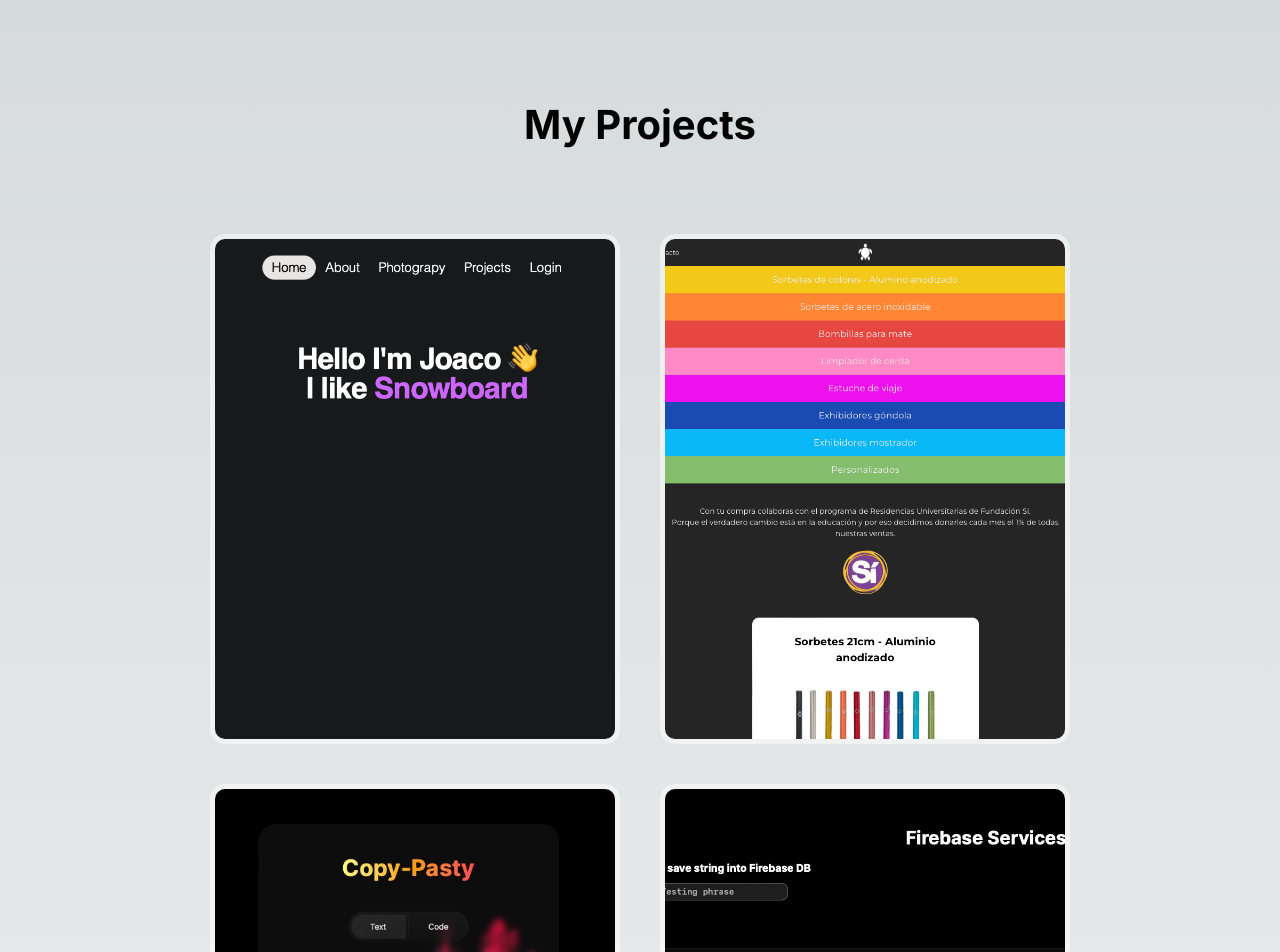
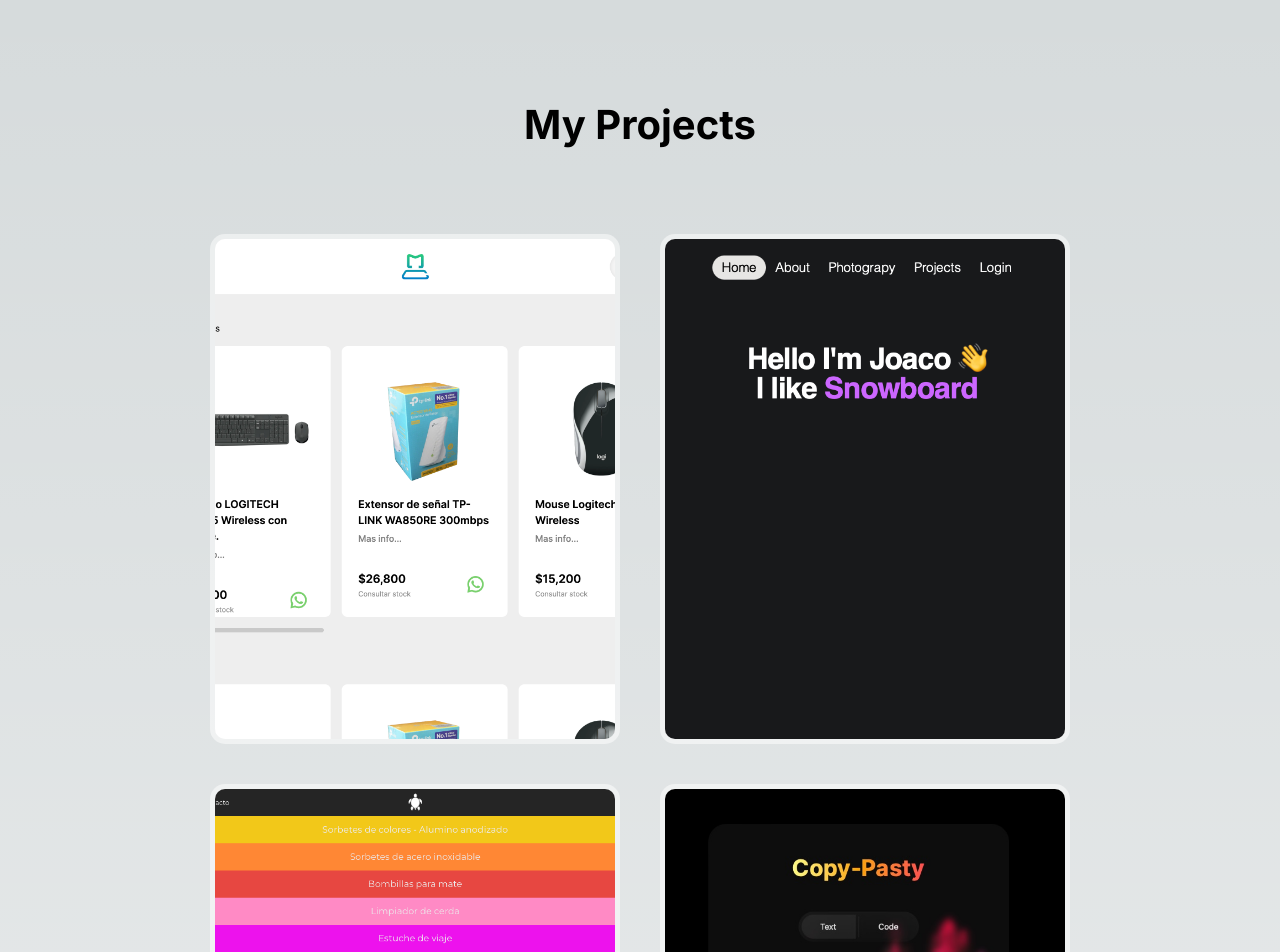
Before and after one commit to joacomonte/portfolio-mont, a Next.js app: page / in a window 1280 px wide. Shown: the top 952 px of the page. Built offline with nearby package versions, Linux system fonts and the light colour scheme.

Commit message:
added montesano

```diff
--- a/src/app/webCards_Data.ts
+++ b/src/app/webCards_Data.ts
@@ -1,5 +1,24 @@
 
 import { IWebCardContent } from './interfaces/IWebCardConent'
+
+export const montesano: IWebCardContent = {
+    imageSrc: "/mc-screenshot.png",
+    altText: "montesano",
+    title: "Computacion Catalog",
+    emphasisText: "Emphasis Areas",
+    description: "A lightweight, handcrafted e-commerce platform built on Next.js 13, seamlessly integrated with Google Cloud Spreadsheet, and optimized for modern web performance.",
+    features: [
+      "Minimal external libraries",
+      "Custom UI components & Tailwind styling",
+      "Google Cloud Spreadsheet sync",
+      "Next.js 13 server-side rendering",
+      "Dynamic recursive navigation",
+      "TypeScript integration",
+      "Browser caching & prefetching"
+    ],
+    websiteLink: "https://montesanoweb.com,ar",
+    sourceCodeLink: "https://github.com/joacomonte/montesano-computacion"
+  };
 
 export const montech_content: IWebCardContent = {
     imageSrc: "/cover-montech.png",
@@ -141,6 +160,7 @@
 
   const webCards_Content: IWebCardContent[] =
   [
+    montesano,
     sideProject_content,
     marlimCatalog_content,
     copyPasty_content,
```
Also changed, not shown: public/mc-screenshot.png (added).
